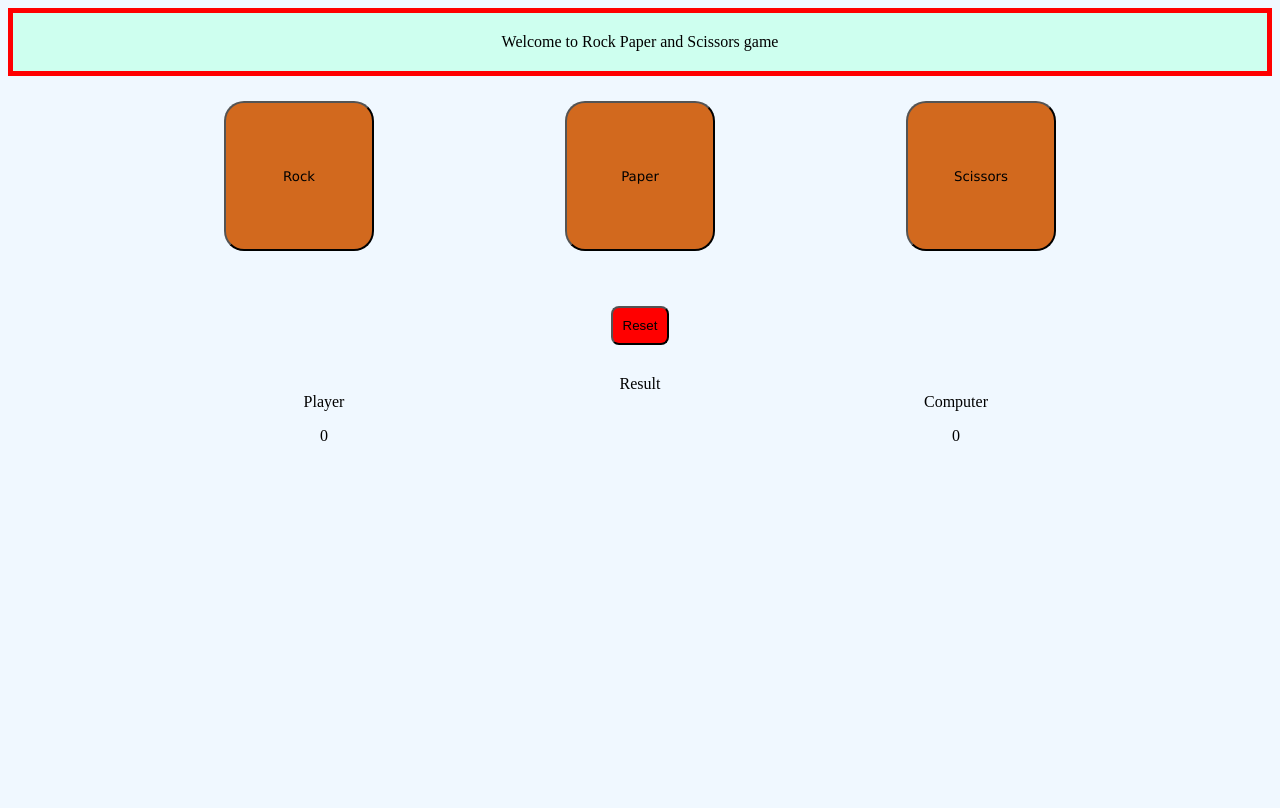
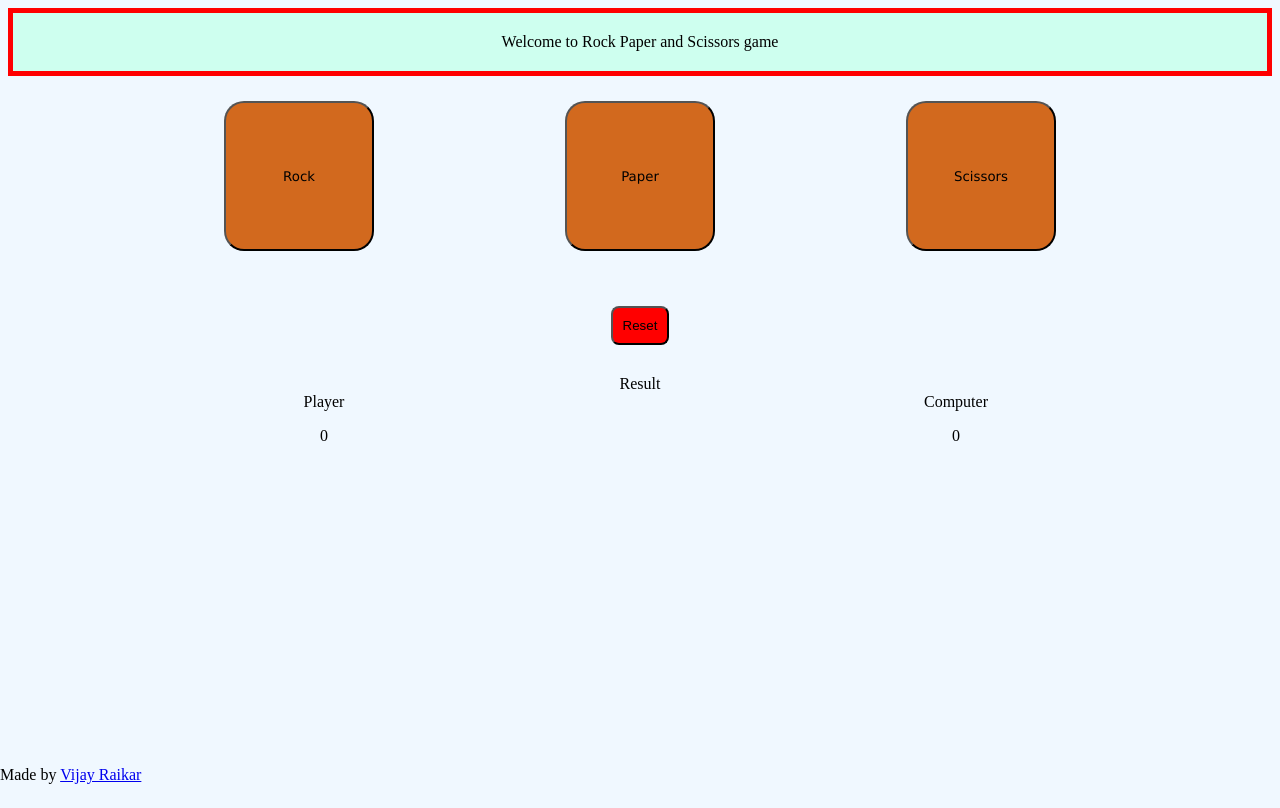
Before and after one commit to vraikar-git/rsp, a plain HTML site: page index.html in a window 1280 px wide. Drawn offline with Linux system fonts and the light colour scheme.

Commit message:
added footer

```diff
--- a/index.html
+++ b/index.html
@@ -39,6 +39,9 @@
                 <div class="message">
                 </div>
             </div>
+            <footer>
+                <p>Made by <a href="https://github.com/vraikar-git">Vijay Raikar</a></p>
+            </footer>
 
         </div>
     </body>
--- a/style.css
+++ b/style.css
@@ -74,6 +74,12 @@ body {
     text-align: center;
 }
 
+footer {
+    position: fixed;
+    left: 0;
+    bottom: 0;
+}
+
 
 
 
```
